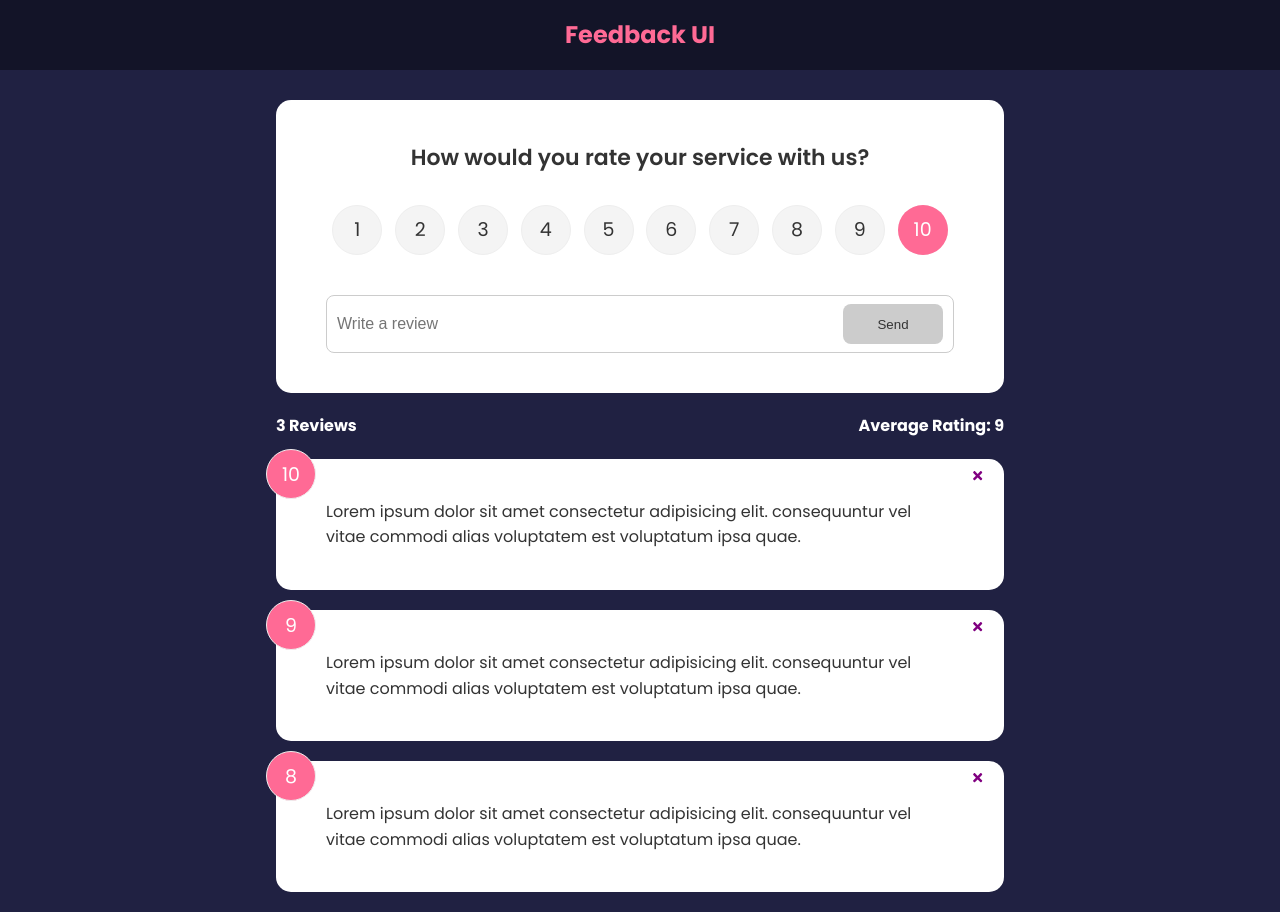
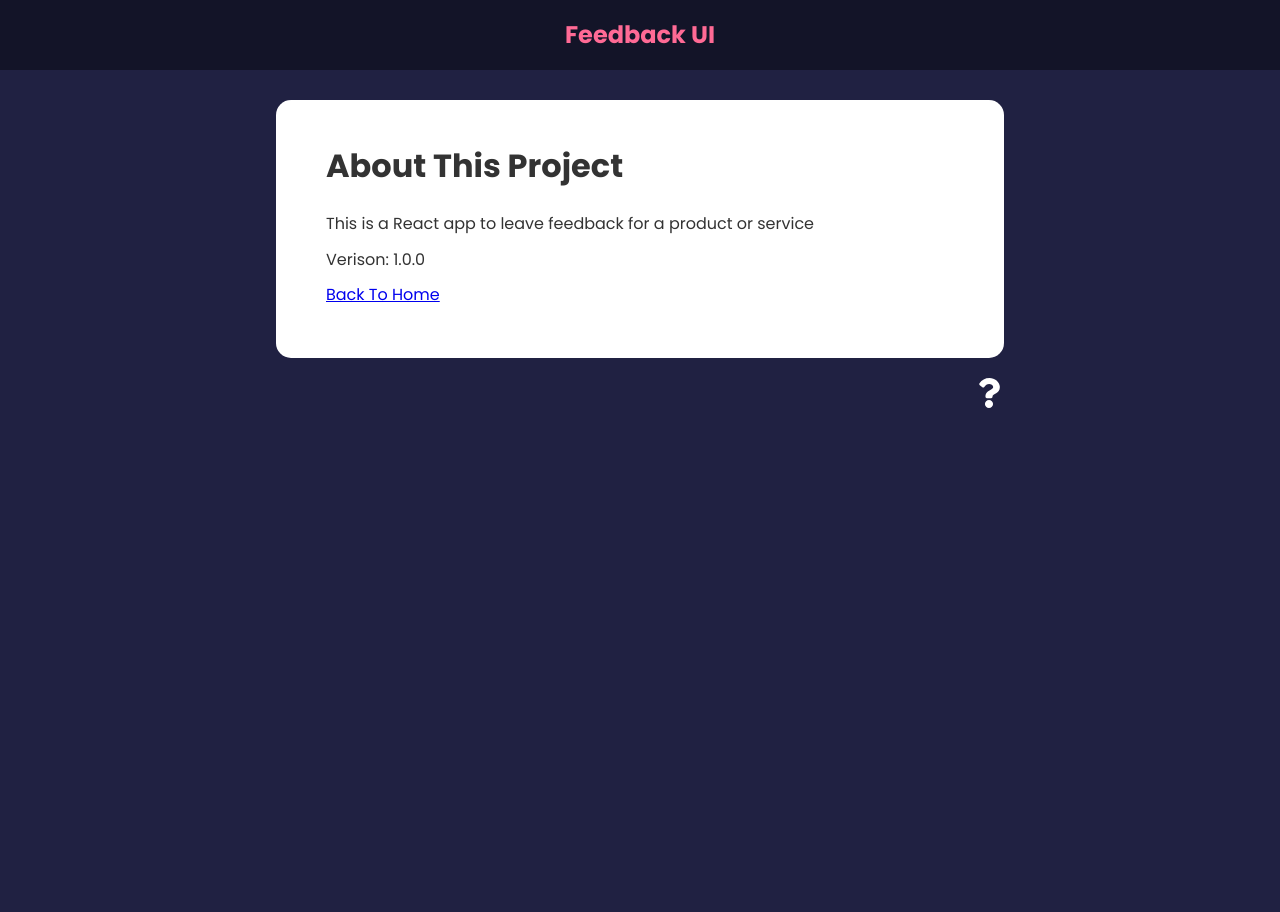
Before and after one commit to mitch-diaz/feedback-app, a React (Create React App) app: page /about in a window 1280 px wide. After the commit the page ends 800 px from the top, so only its background shows below. Built offline with nearby package versions, Linux system fonts and the light colour scheme.

Commit message:
Section 5 - added AboutPage, routes and links, installed react-router-dom

```diff
--- a/package.json
+++ b/package.json
@@ -10,6 +10,7 @@
     "react": "^18.2.0",
     "react-dom": "^18.2.0",
     "react-icons": "^4.9.0",
+    "react-router-dom": "^6.13.0",
     "react-scripts": "5.0.1",
     "uuid": "^9.0.0",
     "web-vitals": "^2.1.4"
--- a/src/App.js
+++ b/src/App.js
@@ -1,10 +1,13 @@
 import {v4 as uuidv4} from 'uuid';
+import { BrowserRouter as Router, Route, Routes } from 'react-router-dom';
 import { useState } from "react";
 import Header from "./components/Header";
 import FeedbackList from "./components/FeedbackList";
 import FeedbackData from "./data/FeedbackData";
 import FeedbackStats from "./components/FeedbackStats";
 import FeedbackForm from "./components/FeedbackForm";
+import AboutPage from './pages/AboutPage';
+import AboutIconLink from './components/AboutIconLink';
 
 
 function App() {
@@ -23,17 +26,29 @@
     }
 
     return (
+
             <>
                 <Header />
                 <div className="container">
+                    <Routes>
+                        <Route path='/' element={
+                            <>
                                 <FeedbackForm handleAdd={addFeedback} />
                                 <FeedbackStats feedback={feedback} />
                                 <FeedbackList
                                     feedback={feedback}
                                     handleDelete={deleteFeedback}
                                 />
+                            </>
+                        }
+                        />
+                        <Route path='/about' element={<AboutPage />}/>
+                    </Routes>
+
+                    <AboutIconLink />
                 </div>
             </>
+
     )
 }
 
--- /dev/null
+++ b/src/components/AboutIconLink.jsx
@@ -0,0 +1,14 @@
+import {FaQuestion} from 'react-icons/fa';
+import { Link } from 'react-router-dom';
+
+function AboutIconLink() {
+  return (
+    <div className='about-link'>
+        <Link to='/about'>
+            <FaQuestion size={30} />
+        </Link>
+    </div>
+  )
+}
+
+export default AboutIconLink
--- a/src/index.js
+++ b/src/index.js
@@ -1,5 +1,6 @@
 import { StrictMode } from "react";
 import { createRoot } from "react-dom/client";
+import { BrowserRouter } from "react-router-dom";
 import './index.css';
 import App from "./App";
 
@@ -8,6 +9,8 @@
 
 root.render(
   <StrictMode>
-    <App />
+    <BrowserRouter>
+      <App />
+    </BrowserRouter>
   </StrictMode>
 );
--- /dev/null
+++ b/src/pages/AboutPage.jsx
@@ -0,0 +1,20 @@
+import Card from "../components/shared/Card";
+import { Link } from 'react-router-dom';
+
+function AboutPage() {
+  return (
+    <Card>
+        <div className="about">
+            <h1>About This Project</h1>
+            <p>This is a React app to leave feedback for a product or service</p>
+            <p>Verison: 1.0.0</p>
+
+            <p>
+                <Link to="/">Back To Home</Link>
+            </p>
+        </div>
+    </Card>
+  )
+}
+
+export default AboutPage
```
Also changed, not shown: 1 other file (tests, documents, lock files or other folders). Lines whose indentation alone changed are shown as unchanged.
